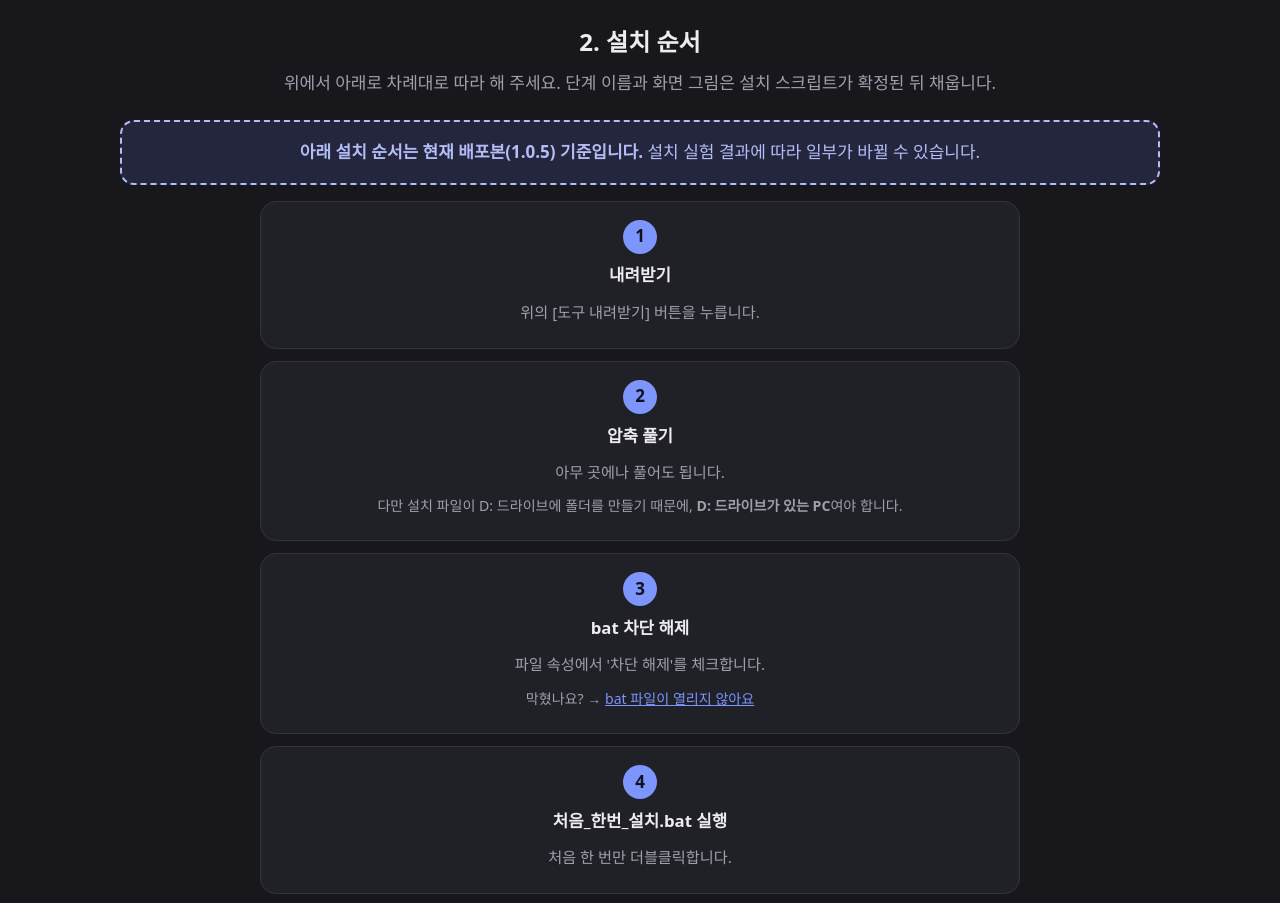
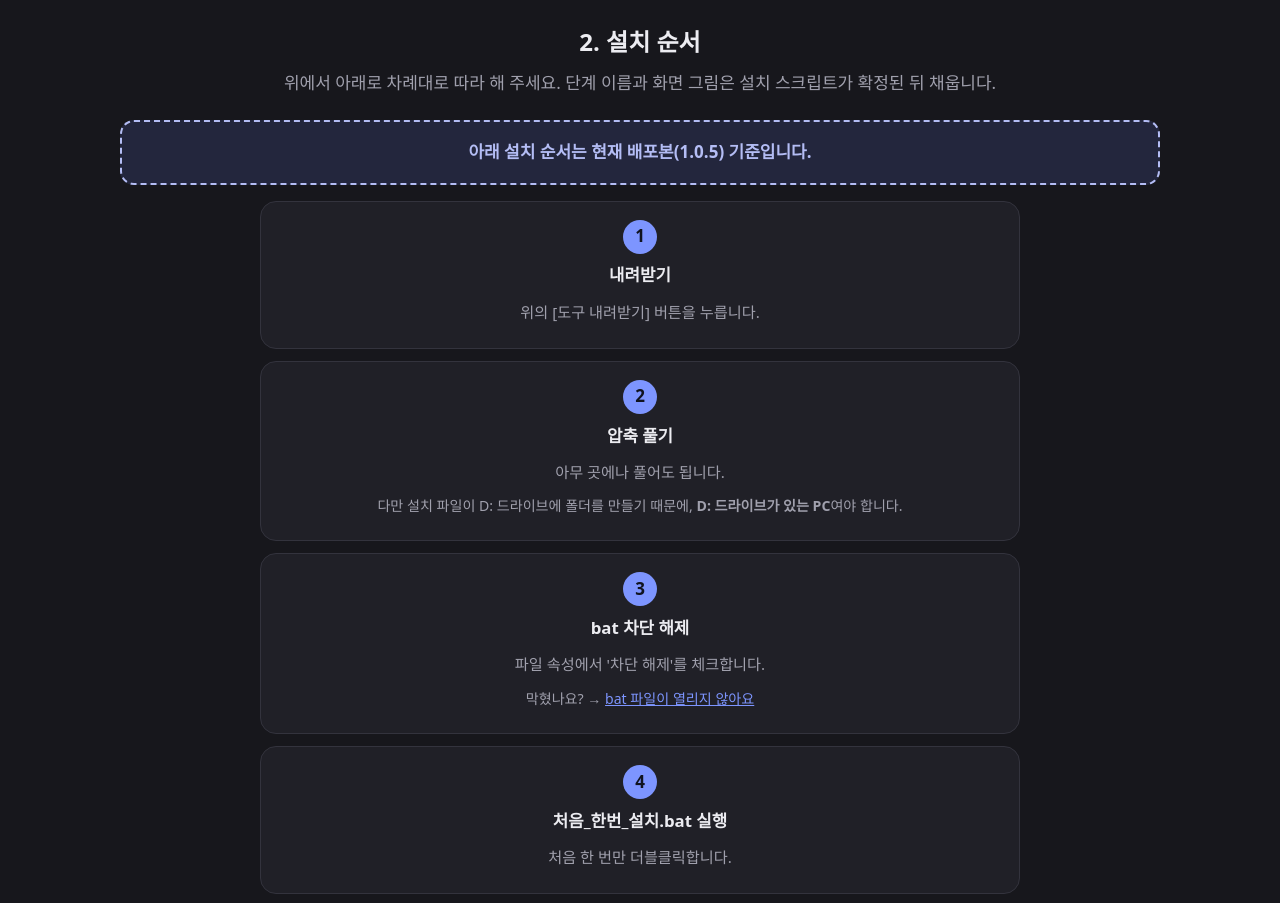
Before and after one commit to nightowl-a11y/lecture-localizer-site, a plain HTML site: page docs/guide.html in a window 1280 px wide. Shown: the part 1140-2043 px from the top of the page. Drawn offline with Linux system fonts and the light colour scheme.

Commit message:
Remove experiment note from install-steps notice
Co-Authored-By: Claude Sonnet 5.5 <noreply@anthropic.com>

```diff
--- a/docs/guide.html
+++ b/docs/guide.html
@@ -50,7 +50,7 @@
 <section id="steps"><div class="wrap">
   <h2>2. 설치 순서</h2>
   <p class="lead">위에서 아래로 차례대로 따라 해 주세요. 단계 이름과 화면 그림은 설치 스크립트가 확정된 뒤 채웁니다.</p>
-  <div class="box-todo" style="margin-bottom:16px"><b>아래 설치 순서는 현재 배포본(1.0.5) 기준입니다.</b> 설치 실험 결과에 따라 일부가 바뀔 수 있습니다.</div>
+  <div class="box-todo" style="margin-bottom:16px"><b>아래 설치 순서는 현재 배포본(1.0.5) 기준입니다.</b></div>
   <ol class="steps">
     <li class="card"><span class="num">1</span><h3>내려받기</h3><p>위의 [도구 내려받기] 버튼을 누릅니다.</p></li>
     <li class="card"><span class="num">2</span><h3>압축 풀기</h3><p>아무 곳에나 풀어도 됩니다.</p><p class="stuck">다만 설치 파일이 D: 드라이브에 폴더를 만들기 때문에, <b>D: 드라이브가 있는 PC</b>여야 합니다.</p></li>
```
